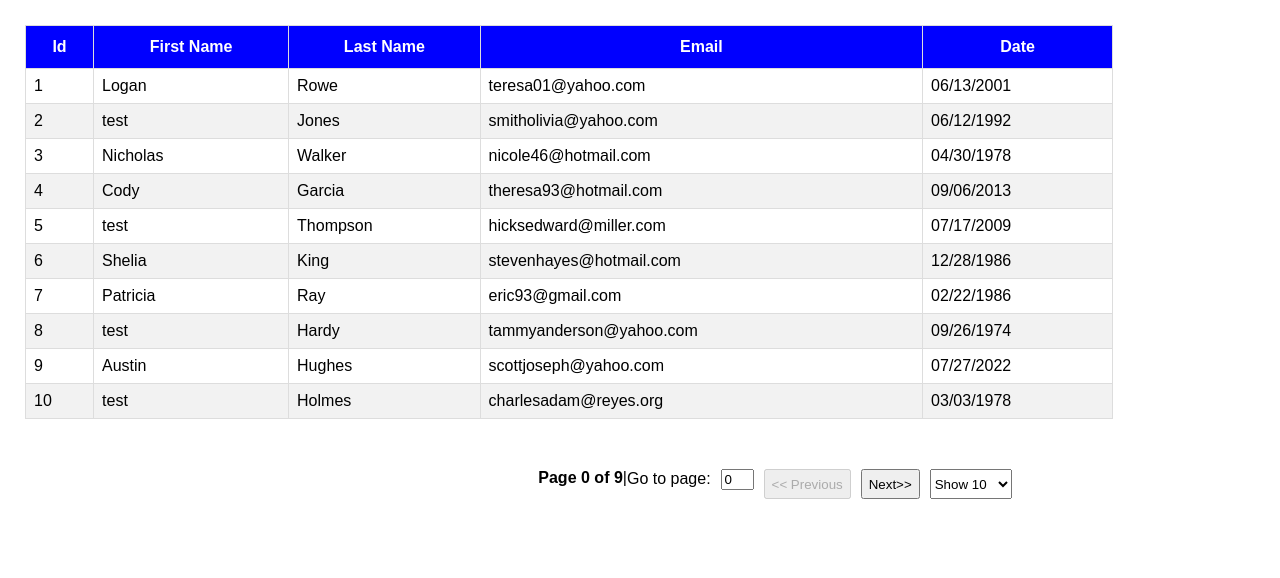
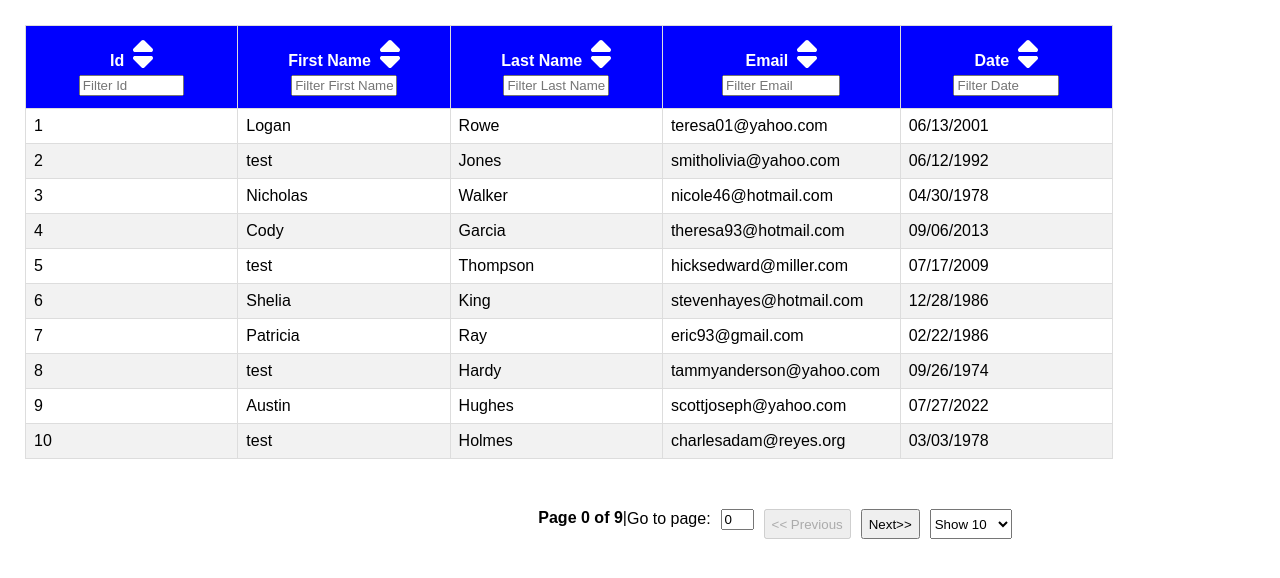
Before and after one commit to swimmer11/Reat8Table, a React (Create React App) app: page / in a window 1280 px wide. Shown: the top 578 px of the page. Built offline with nearby package versions, Linux system fonts and the light colour scheme.

Commit message:
Created filtering

```diff
--- a/src/components/JewelryOrdersTable/BasicTable.js
+++ b/src/components/JewelryOrdersTable/BasicTable.js
@@ -13,16 +13,17 @@ import {
   getCoreRowModel,
   getPaginationRowModel,
   getSortedRowModel,
+  getFilteredRowModel,
 } from "@tanstack/react-table";
 import { columnDef } from "./columns";
 import dataJSON from "./data.json";
-
 
 const BasicTable = () => {
   const finalData = React.useMemo(() => dataJSON, []);
   const finalColumnDef = React.useMemo(() => columnDef, []);
 
   const [sorting, setSorting] = React.useState([]);
+  const [columnFilters, setColumnFilters] = React.useState([]);
 
   const tableInstance = useReactTable({
     columns: finalColumnDef,
@@ -30,104 +31,125 @@ const BasicTable = () => {
     getCoreRowModel: getCoreRowModel(),
     getPaginationRowModel: getPaginationRowModel(),
     getSortedRowModel: getSortedRowModel(),
+    getFilteredRowModel: getFilteredRowModel(),
     state: {
       sorting: sorting,
+      columnFilters: columnFilters,
     },
     onSortingChange: setSorting,
-
+    onColumnFiltersChange: setColumnFilters,
   });
 
-
-
   return (
-    <>
-
     <div className="table">
       <table>
         <thead>
-          {tableInstance.getHeaderGroups().map((headerEl) => {
-            return (
+          {tableInstance.getHeaderGroups().map((headerEl) => (
             <tr key={headerEl.id}>
-                {headerEl.headers.map((columnEl) => {
-                  return (
-
+              {headerEl.headers.map((columnEl) => (
                 <th
                   key={columnEl.id}
                   colSpan={columnEl.colSpan}
-                      onClick={columnEl.column.getToggleSortingHandler()}
                 >
+                  {/* Render the Header Content */}
                   {columnEl.isPlaceholder
                     ? null
                     : flexRender(
                         columnEl.column.columnDef.header,
                         columnEl.getContext()
                       )}
-                      {/* CODE FOR UP AND DOWN SORTING */}
-                      {
-                        {
-                          asc: <FontAwesomeIcon icon={faSortUp} size="2x"/>, desc: <FontAwesomeIcon icon={faSortDown} size="2x" />,}[
-                          columnEl.column.getIsSorted() ?? null
-                        ]
+
+                  {/* Sorting  */}
+                  <span
+
+                       onClick={columnEl.column.getToggleSortingHandler()}
+                  >
+                    &nbsp;&nbsp;
+                    {(() => {
+                      const sortStatus = columnEl.column.getIsSorted();
+                      if (sortStatus === 'asc') {
+                        return <FontAwesomeIcon icon={faSortUp} size="2x" />;
+                      } else if (sortStatus === 'desc') {
+                        return <FontAwesomeIcon icon={faSortDown} size="2x" />;
+                      } else {
+                        return <FontAwesomeIcon icon={faSort} size="2x" />;
                       }
+                    })()}
+                  </span>
+
+                  <div></div>
+
+                  {/* Filtering  */}
+                  {columnEl.column.getCanFilter() ? (
+
+                    <input
+
+                      value={columnEl.column.getFilterValue() ?? ''}
+                      onChange={(e) => columnEl.column.setFilterValue(e.target.value)}
+                      placeholder={`Filter ${columnEl.column.columnDef.header}`}
+                      style={{ marginTop: '5px', width: '50%' }}
+                    />
+                  ) : null}
                 </th>
-                  );
-                })}
+              ))}
             </tr>
-            );
-          })}
+          ))}
         </thead>
         <tbody>
-          {tableInstance.getRowModel().rows.map((rowEl) => {
-            return (
+          {tableInstance.getRowModel().rows.map((rowEl) => (
             <tr key={rowEl.id}>
-                {rowEl.getVisibleCells().map((cellEl) => {
-                  return (
+              {rowEl.getVisibleCells().map((cellEl) => (
                 <td key={cellEl.id}>
                   {flexRender(
                     cellEl.column.columnDef.cell,
                     cellEl.getContext()
                   )}
                 </td>
-                  );
-                })}
+              ))}
             </tr>
-            );
-          })}
+          ))}
         </tbody>
       </table>
 
       <div className="pagination">
         <strong>
-
           Page{' '}
-               {tableInstance.options.state.pagination.pageIndex} of {' '}
+          {tableInstance.options.state.pagination.pageIndex} of{' '}
           {tableInstance.getPageCount() - 1}
         </strong>
         |
         <div>
           Go to page:
-
-      <input className="pagination_button"
+          <input
+            className="pagination_button"
             type="text"
-        defaultValue={ tableInstance.options.state.pagination.pageIndex}
+            defaultValue={tableInstance.options.state.pagination.pageIndex}
             onChange={(e) => tableInstance.setPageIndex(e.target.value)}
-        style={{ width: '25px', height:'15px' }}
-
+            style={{ width: '25px', height: '15px' }}
           />
         </div>
 
-           <button className="pagination_button"  onClick={() => tableInstance.previousPage()}
-          disabled={!tableInstance.getCanPreviousPage()}> {'<< Previous'} </button>
-            <button className="pagination_button" onClick={() => tableInstance.nextPage()}
-           disabled={!tableInstance.getCanNextPage()}> {'Next>>'}
+        <button
+          className="pagination_button"
+          onClick={() => tableInstance.previousPage()}
+          disabled={!tableInstance.getCanPreviousPage()}
+        >
+          {'<< Previous'}
+        </button>
+        <button
+          className="pagination_button"
+          onClick={() => tableInstance.nextPage()}
+          disabled={!tableInstance.getCanNextPage()}
+        >
+          {'Next>>'}
         </button>
 
-      <select className="pagination_button"
+        <select
+          className="pagination_button"
           value={tableInstance.options.state.pagination.pageSize}
           onChange={(e) => tableInstance.setPageSize(e.target.value)}
         >
-
-        {[10, 20, 50,100].map((pageSizeEl) => {
+          {[10, 20, 50, 100].map((pageSizeEl) => {
             return (
               <option key={pageSizeEl} value={pageSizeEl}>
                 Show {pageSizeEl}
@@ -135,10 +157,8 @@ const BasicTable = () => {
             );
           })}
         </select>
-
       </div>
     </div>
-    </>
   );
 };
 
--- a/src/components/JewelryOrdersTable/columns.js
+++ b/src/components/JewelryOrdersTable/columns.js
@@ -6,6 +6,7 @@ const columnHelper = createColumnHelper();
 export const columnDef = [
   columnHelper.accessor("id", {
     header: "Id",
+    type: "number",
   }),
   {
     accessorKey:"first_name",
```
Also changed, not shown: 1 other file (tests, documents, lock files or other folders). Lines whose indentation alone changed are shown as unchanged.
